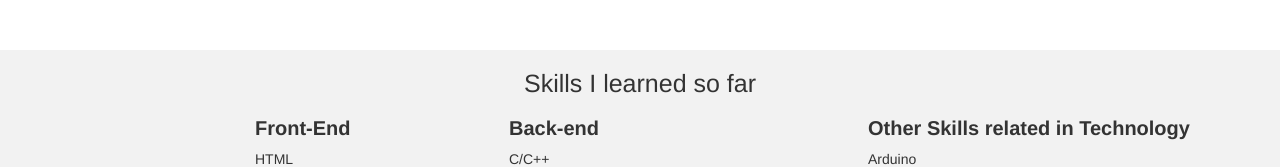
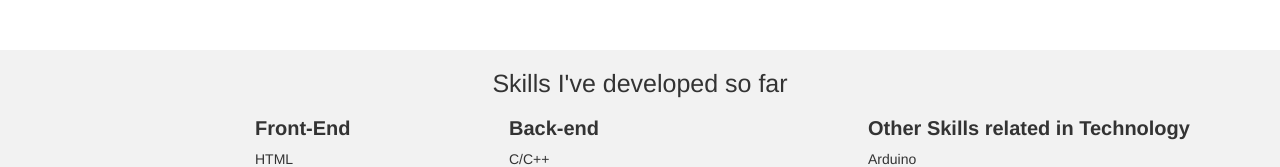
Before and after one commit to Kuzanity/Process, a plain HTML site: page index.html in a window 1280 px wide. Shown: the part 541-708 px from the top of the page. Drawn offline with nearby package versions, Linux system fonts and the light colour scheme.

Commit message:
commit new

```diff
--- a/index.html
+++ b/index.html
@@ -45,7 +45,7 @@
 <footer>
     <div class="row">
         <h1 class="Skills">
-            Skills I learned so far
+            Skills I've developed so far
         </h1>
         <div class="column">
             <h1 class="Skill"><strong>Front-End</strong></h1>
```
